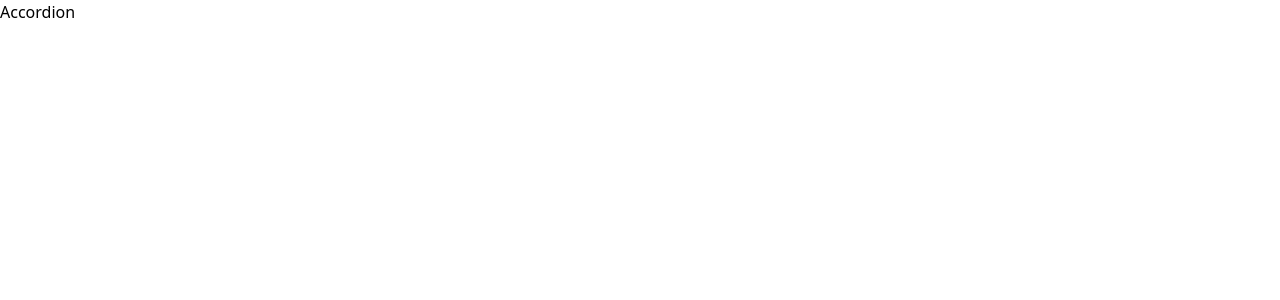
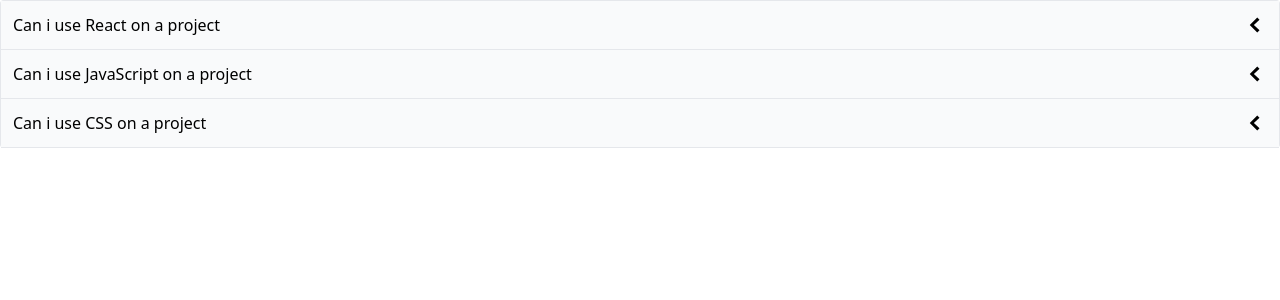
Before and after one commit to waynesdotdev/comps, a React (Create React App) app: page / in a window 1280 px wide. Shown: the top 300 px of the page. Built offline with nearby package versions, Linux system fonts and the light colour scheme.

Commit message:
accordion done

```diff
--- a/src/App.js
+++ b/src/App.js
@@ -1,22 +1,26 @@
 import Accordion from './components/Accordion'
+
 // import ButtonPage from './pages/ButtonPage'
 
 function App() {
   const items = [
     {
-      id: 1,
+      id: 'dsghf',
       label: 'Can i use React on a project',
-      content: 'You can use it on anything you wants.',
+      content:
+        'You can use it on anything you wants. You can use it on anything you wants.You can use it on anything you wants.You can use it on anything you wants.',
     },
     {
-      id: 2,
+      id: 'hjashfka',
       label: 'Can i use JavaScript on a project',
-      content: 'You can use it on anything you wants.',
+      content:
+        'You can use it on anything you wants. You can use it on anything you wants.You can use it on anything you wants.You can use it on anything you wants.',
     },
     {
-      id: 3,
+      id: 'ldjkfnched',
       label: 'Can i use CSS on a project',
-      content: 'You can use it on anything you wants.',
+      content:
+        'You can use it on anything you wants. You can use it on anything you wants.You can use it on anything you wants.You can use it on anything you wants.',
     },
   ]
 
--- a/src/components/Accordion.js
+++ b/src/components/Accordion.js
@@ -1,5 +1,41 @@
+import { useState } from 'react'
+import { GoChevronLeft, GoChevronDown } from 'react-icons/go'
+
 const Accordion = ({ items }) => {
-  return <div>Accordion</div>
+  const [expandedIndex, setExpandedIndex] = useState(-1)
+
+  const handleClick = nextIndex => {
+    if (expandedIndex === nextIndex) {
+      setExpandedIndex(-1)
+    } else {
+      setExpandedIndex(nextIndex)
+    }
+  }
+
+  const renderedItems = items.map((item, index) => {
+    const isExpanded = index === expandedIndex
+
+    const icon = (
+      <span className='text-2xl'>
+        {isExpanded ? <GoChevronDown /> : <GoChevronLeft />}
+      </span>
+    )
+
+    return (
+      <div key={item.id}>
+        <div
+          className='flex p-3 bg-gray-50 border-b items-center cursor-pointer justify-between'
+          onClick={() => handleClick(index)}
+        >
+          {item.label}
+          {icon}
+        </div>
+        {isExpanded && <div className='border-b p-5'>{item.content}</div>}
+      </div>
+    )
+  })
+
+  return <div className='border-x border-t rounded'>{renderedItems}</div>
 }
 
 export default Accordion
```
